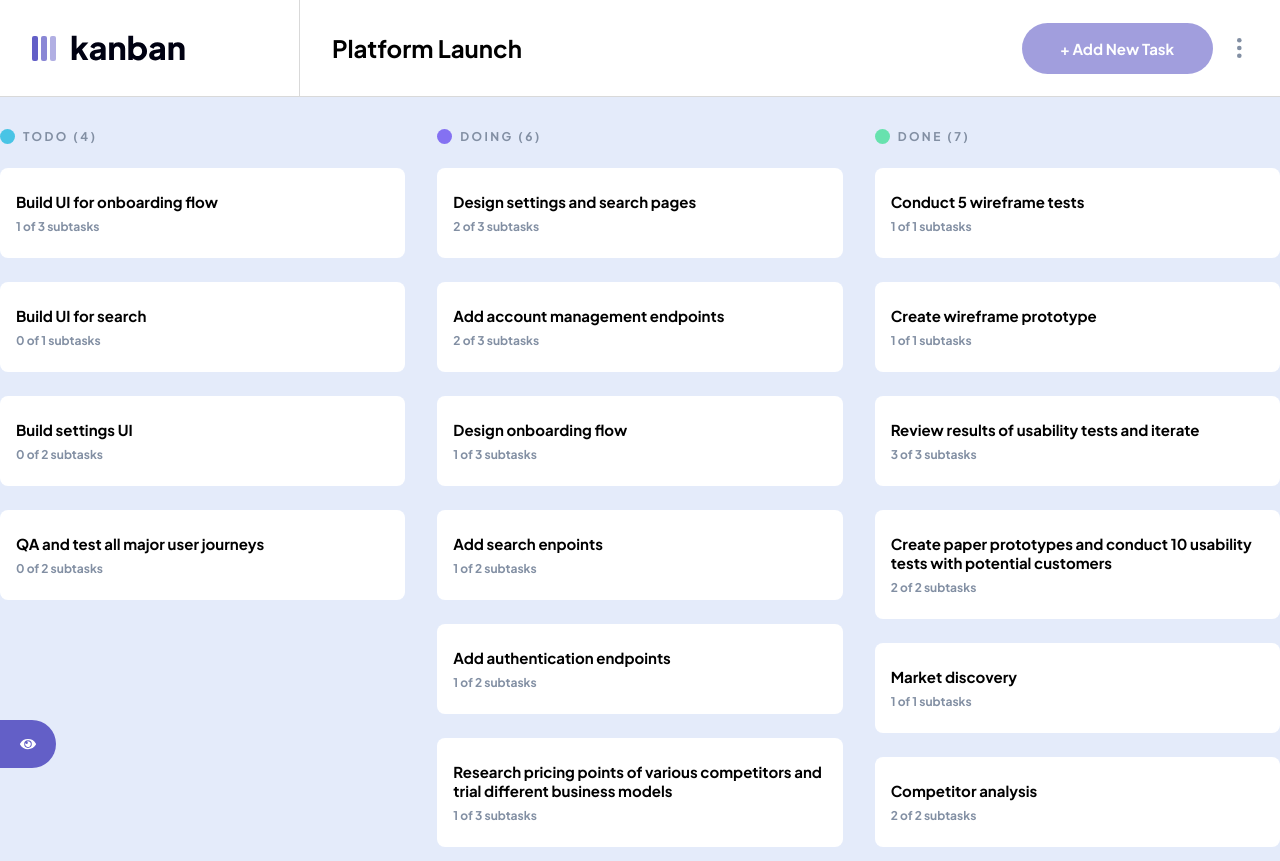
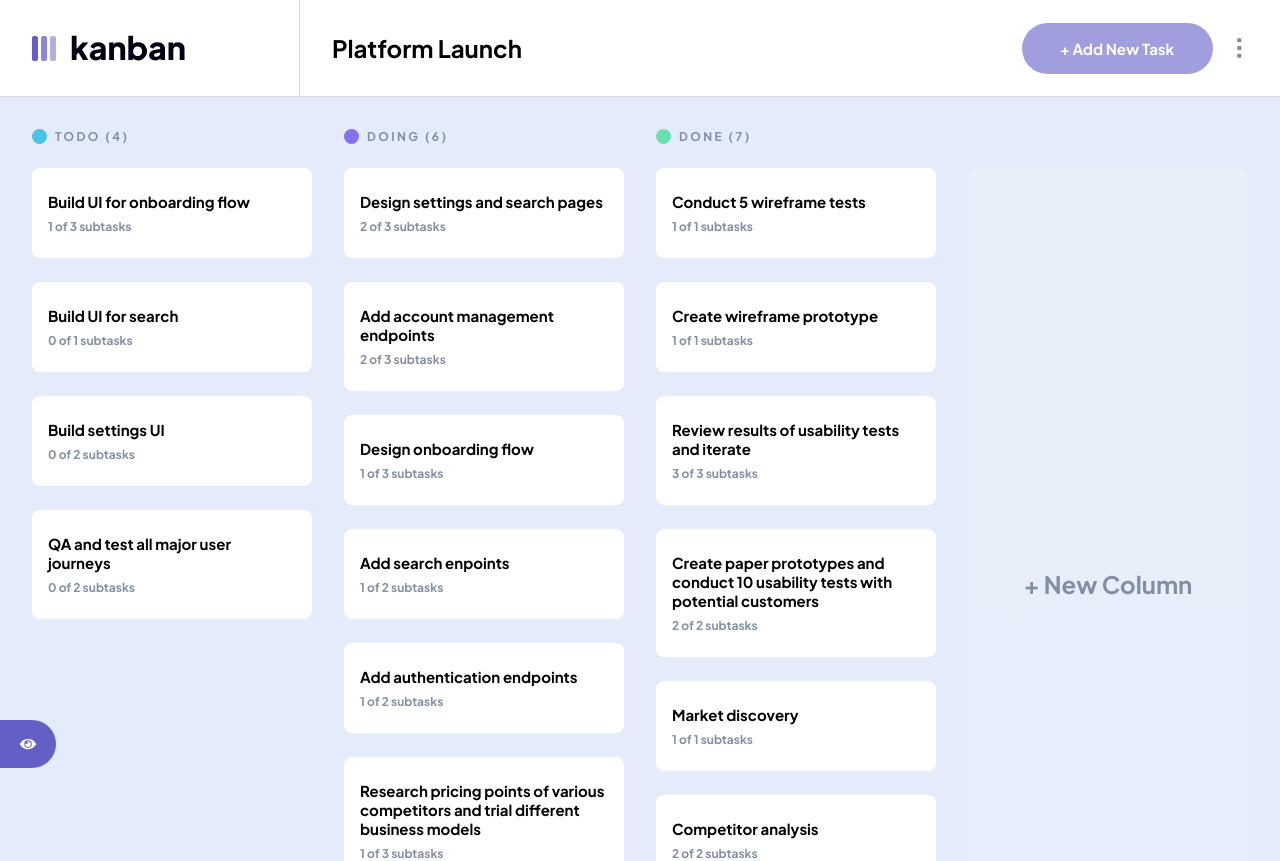
Before and after one commit to davidthus/kanban-task-management, a React (Create React App) app: page / in a window 1280 px wide. Shown: the top 861 px of the page. Built offline with nearby package versions, Linux system fonts and the light colour scheme.

Commit message:
fix sidebar issue, create new column button

```diff
--- a/src/App.style.ts
+++ b/src/App.style.ts
@@ -5,7 +5,7 @@ export const AppWrapper = styled.div`
   width: 100vw;
   min-height: 100vh;
   background-color: ${({ theme }: themeType) => theme.bodyBg};
-  padding-top: calc(97px + 2rem);
+  padding-top: calc(clamp(80px, 10vw, 97px) + 2rem);
   padding-left: ${(props: any) =>
-    props.sidebarOpen ? "calc(clamp(270px, 25vw, 300px) + 2rem)" : 0};
+    props.sidebarOpen ? "calc(clamp(270px, 25vw, 300px) + 2rem)" : "2rem"};
 `;
--- a/src/App.tsx
+++ b/src/App.tsx
@@ -37,7 +37,7 @@ function App() {
           .filter((board) => board.name === state.data.activeBoard)
           .map((board, i) => {
             if (i === 0) {
-              return <Board board={board} />;
+              return <Board key={i} board={board} />;
             } else {
               return null;
             }
--- a/src/components/Backdrop/Backdrop.style.ts
+++ b/src/components/Backdrop/Backdrop.style.ts
@@ -15,7 +15,7 @@ export const BackdropContainer = styled(motion.div)`
   width: 100vw;
   height: ${(props: BackdropContainerProps) =>
     props.sidebar ? "calc(100vh - clamp(80px, 10vw, 97px))" : "100vh"};
-  background-color: rgba(0, 0, 0, 0.3);
+  background-color: rgba(0, 0, 0, 0.6);
   display: flex;
   flex-direction: column;
   padding-top: ${(props: BackdropContainerProps) =>
@@ -23,4 +23,5 @@ export const BackdropContainer = styled(motion.div)`
   justify-content: ${(props: BackdropContainerProps) =>
     props.sidebar ? "flex-start" : "center"};
   align-items: center;
+  z-index: ${(props: BackdropContainerProps) => (props.sidebar ? 2 : 10)};
 `;
--- a/src/components/Board/Board.style.ts
+++ b/src/components/Board/Board.style.ts
@@ -1,7 +1,24 @@
 import styled from "styled-components";
+import { HeadingXL } from "../../shared/typography";
+import { themeType } from "../../types/themeTypes";
 
 export const Container = styled.main`
   width: 100%;
   display: flex;
   gap: 2rem;
 `;
+
+export const NewColumnButton = styled.button`
+  ${HeadingXL}
+  outline: none;
+  border: none;
+  cursor: pointer;
+  width: 280px;
+  border-radius: 6px;
+  color: ${({ theme }: themeType) => theme.grey};
+  margin-top: calc(15px + 1.5rem);
+  background: ${({ theme }: themeType) => theme.NewColumn};
+  display: flex;
+  align-items: center;
+  justify-content: center;
+`;
--- a/src/components/Board/Board.tsx
+++ b/src/components/Board/Board.tsx
@@ -1,7 +1,7 @@
 import React from "react";
 import { appBoard } from "../../types/boardTypes";
 import BoardColumn from "../BoardColumn/BoardColumn";
-import { Container } from "./Board.style";
+import { Container, NewColumnButton } from "./Board.style";
 
 interface BoardProps {
   board: appBoard;
@@ -11,8 +11,9 @@ function Board({ board }: BoardProps) {
   return (
     <Container>
       {board.columns.map((column, i) => (
-        <BoardColumn column={column} />
+        <BoardColumn key={i} index={i} column={column} />
       ))}
+      <NewColumnButton>+ New Column</NewColumnButton>
     </Container>
   );
 }
--- a/src/components/BoardColumn/BoardColumn.style.ts
+++ b/src/components/BoardColumn/BoardColumn.style.ts
@@ -5,9 +5,8 @@ import { themeType } from "../../types/themeTypes";
 export const Container = styled.section`
   display: flex;
   flex-direction: column;
-  min-width: 280px;
+  width: 280px;
   gap: 1.5rem;
-  width: 100%;
 `;
 
 export const ColumnName = styled.h4`
--- a/src/components/BoardColumn/BoardColumn.tsx
+++ b/src/components/BoardColumn/BoardColumn.tsx
@@ -11,19 +11,25 @@ import {
 
 interface BoardColumnProps {
   column: boardColumn;
+  index: number;
 }
 
-function BoardColumn({ column }: BoardColumnProps) {
+function BoardColumn({ column, index }: BoardColumnProps) {
   return (
     <Container>
       <ColumnName>
-        {column.name.toLowerCase() === "todo" && <BlueCircle />}
-        {column.name.toLowerCase() === "doing" && <PurpleCircle />}
-        {column.name.toLowerCase() === "done" && <GreenCircle />}
+        {index === 0 && <BlueCircle />}
+        {index === 1 && <PurpleCircle />}
+        {index === 2 && <GreenCircle />}
         {column.name} ({column.tasks.length})
       </ColumnName>
       {column.tasks.map((task, i) => (
-        <TaskCard column={column} title={task.title} subtasks={task.subtasks} />
+        <TaskCard
+          key={i}
+          column={column}
+          title={task.title}
+          subtasks={task.subtasks}
+        />
       ))}
     </Container>
   );
--- a/src/components/Navbar/Navbar.style.ts
+++ b/src/components/Navbar/Navbar.style.ts
@@ -3,7 +3,8 @@ import { HeadingL, HeadingXL } from "../../shared/typography";
 import { themeType } from "../../types/themeTypes";
 
 export const NavbarContainer = styled.header`
-  position: absolute;
+  z-index: 3;
+  position: fixed;
   top: 0;
   left: 0;
   width: 100%;
--- a/src/components/Navbar/Navbar.tsx
+++ b/src/components/Navbar/Navbar.tsx
@@ -36,9 +36,18 @@ const Navbar = () => {
       modal.modalType === "sidebar-modal"
     ) {
       dispatch(closeModal());
+    }
+
+    if (isMobileSize && data.sideBarsOpen === "true") {
       dispatch(toggleSidebar());
     }
-  }, [isMobileSize, modal.modalIsOpen, modal.modalType, dispatch]);
+  }, [
+    isMobileSize,
+    modal.modalIsOpen,
+    modal.modalType,
+    data.sideBarsOpen,
+    dispatch,
+  ]);
 
   return (
     <NavbarContainer>
@@ -67,7 +76,6 @@ const Navbar = () => {
                     })
                   );
                 }
-                dispatch(toggleSidebar());
               }}
             >
               {modal.modalIsOpen && modal.modalType === "sidebar-modal" ? (
--- a/src/components/Sidebar/Sidebar.style.ts
+++ b/src/components/Sidebar/Sidebar.style.ts
@@ -14,7 +14,8 @@ const itemSpacing = css`
 export const SidebarContainer = styled.aside`
   height: calc(100vh - clamp(80px, 10vw, 97px));
   width: clamp(261px, 25vw, 300px);
-  position: absolute;
+  z-index: 3;
+  position: fixed;
   bottom: 0;
   left: 0;
   display: ${(props: any) => (props.open ? "flex" : "none")};
--- a/src/globals/theme.ts
+++ b/src/globals/theme.ts
@@ -53,7 +53,8 @@ export const light = {
   taskBg: "white",
   scrollBg: "white",
   NewColumn:
-    "linear-gradient(to bottom,rgba(121,132,147,.2),rgba(130,143,163,.1),rgba(130,143,163,0))",
+    "linear-gradient(180deg, #E9EFFA 0%, rgba(233, 239, 250, 0.5) 100%)",
+
   // sub task checkbox
   subTaskCheckBoxBg: "#F4F7FD",
   subTaskCheckBoxHover: "#979797",
```
